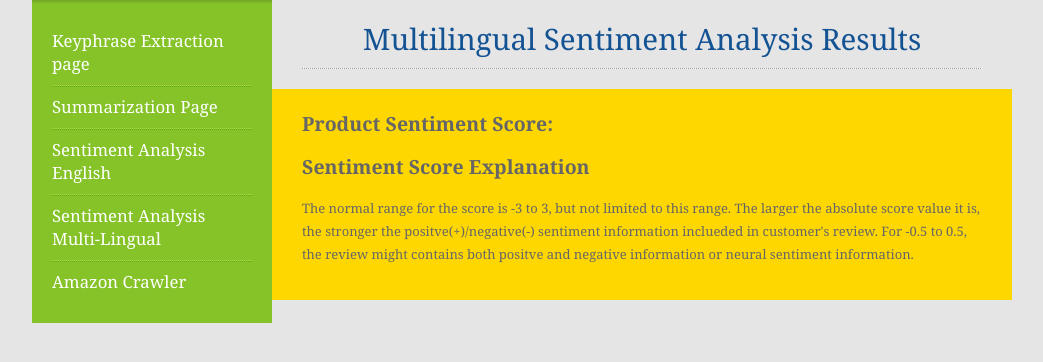
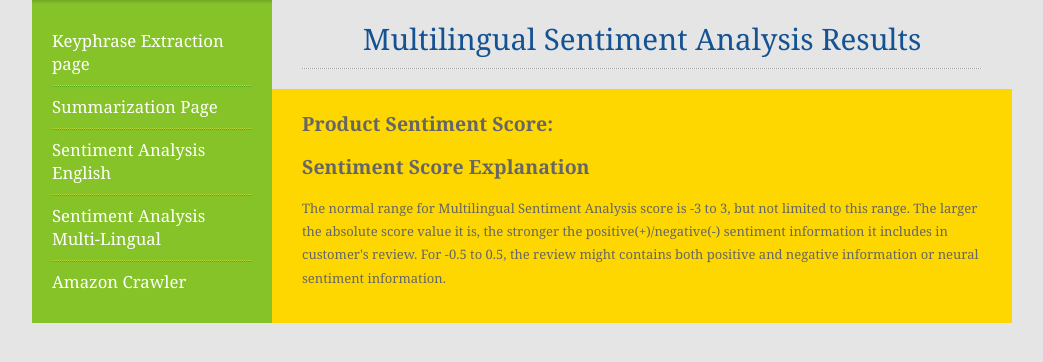
Before and after one commit to ya2366/unilever_nlp_capstone, a Flask app: template WebApp/templates/multi_product.html in a window 1280 px wide. Shown: the part 221-583 px from the top of the page, without its empty margins (118-1161 px from the left). Run offline with Flask 2, Linux system fonts and the light colour scheme; the template is opened without the code that fills it, so the values that code supplies are empty; parts of the project's set-up code (start-up, migrations or seed data) failed here and were passed over.

Commit message:
multi_senti silght adjust to html page2

```diff
--- a/WebApp/templates/multi_col_score.html
+++ b/WebApp/templates/multi_col_score.html
@@ -52,5 +52,5 @@ Description: A two-column, fixed-width template.
       <h2>Adjust Score (the sum of above two scores)</h2>
       <div>{{col_score}}</div>
       <h2>Sentiment Score Explanation</h2>
-      <p> The normal range for the score is -3 to 3, but not limited to this range. The larger the absolute score value it is, the stronger the positve(+)/negative(-) sentiment information inclueded in customer's review. For -0.5 to 0.5, the review might contains both positve and negative information or neural sentiment information. </p>
+      <p> The normal range for Multilingual Sentiment Analysis score is -3 to 3, but not limited to this range. The larger the absolute score value it is, the stronger the positive(+)/negative(-) sentiment information it includes in customer's review. For -0.5 to 0.5, the review might contains both positive and negative information or neural sentiment information. </p>
     </div>
--- a/WebApp/templates/multi_product.html
+++ b/WebApp/templates/multi_product.html
@@ -48,5 +48,5 @@ Description: A two-column, fixed-width template.
       <h2>Product Sentiment Score:</h2>
       <div>{{product_score}}</div>
       <h2>Sentiment Score Explanation</h2>
-      <p> The normal range for the score is -3 to 3, but not limited to this range. The larger the absolute score value it is, the stronger the positve(+)/negative(-) sentiment information inclueded in customer's review. For -0.5 to 0.5, the review might contains both positve and negative information or neural sentiment information. </p>
+      <p> The normal range for Multilingual Sentiment Analysis score is -3 to 3, but not limited to this range. The larger the absolute score value it is, the stronger the positive(+)/negative(-) sentiment information it includes in customer's review. For -0.5 to 0.5, the review might contains both positive and negative information or neural sentiment information. </p>
     </div>
--- a/WebApp/templates/multi_senti.html
+++ b/WebApp/templates/multi_senti.html
@@ -49,7 +49,7 @@ Description: A two-column, fixed-width template.
       <div class="boxed" style="background-color:gold">
         <h2>Product Review xlsx Sentiment Analysis</h2>
         <form method="POST" action="/product_senti">
-            <p>Input your product review xlsx: </p>
+            <p>Input your product review xlsx: (! Notice: this file must contains column "text" and "title")</p>
             <input type="text" name="name">
             <p>After you finished, click below button to gain the sentiment score</p>
             <input type="submit" value="Get Product Score" style="background-color:yellowgreen;color:white;padding:5px;font-size:12px;border:none;padding:6px;">
--- a/WebApp/templates/multi_senti_score.html
+++ b/WebApp/templates/multi_senti_score.html
@@ -84,7 +84,7 @@ Description: A two-column, fixed-width template.
       </div>
       <div>
         <h3>Sentiment Score Explanation</h3>
-        <p> The normal range for the score is -3 to 3, but not limited to this range. The larger the absolute score value it is, the stronger the positve(+)/negative(-) sentiment information inclueded in customer's review. For -0.5 to 0.5, the review might contains both positve and negative information or neural sentiment information. </p>
+        <p> The normal range for Multilingual Sentiment Analysis score is -3 to 3, but not limited to this range. The larger the absolute score value it is, the stronger the positive(+)/negative(-) sentiment information it includes in customer's review. For -0.5 to 0.5, the review might contains both positive and negative information or neural sentiment information. </p>
       <div>
     </div>
 
--- a/WebApp/templates/multi_survey_score.html
+++ b/WebApp/templates/multi_survey_score.html
@@ -65,7 +65,7 @@ Description: A two-column, fixed-width template.
         <h3> After Wash Score: </h3>
         <div>{{wn_aft_senti_score}}</div>
         <h3> Sentiment Score Explanation: </h3>
-        <p> The normal range for the score is -3 to 3, but not limited to this range. The larger the absolute score value it is, the stronger the positve(+)/negative(-) sentiment information inclueded in customer's review. For -0.5 to 0.5, the review might contains both positve and negative information or neural sentiment information. </p>
+        <p> The normal range for Multilingual Sentiment Analysis score is -3 to 3, but not limited to this range. The larger the absolute score value it is, the stronger the positive(+)/negative(-) sentiment information it includes in customer's review. For -0.5 to 0.5, the review might contains both positive and negative information or neural sentiment information. </p>
       </div>
     </div>
   </div>
```
